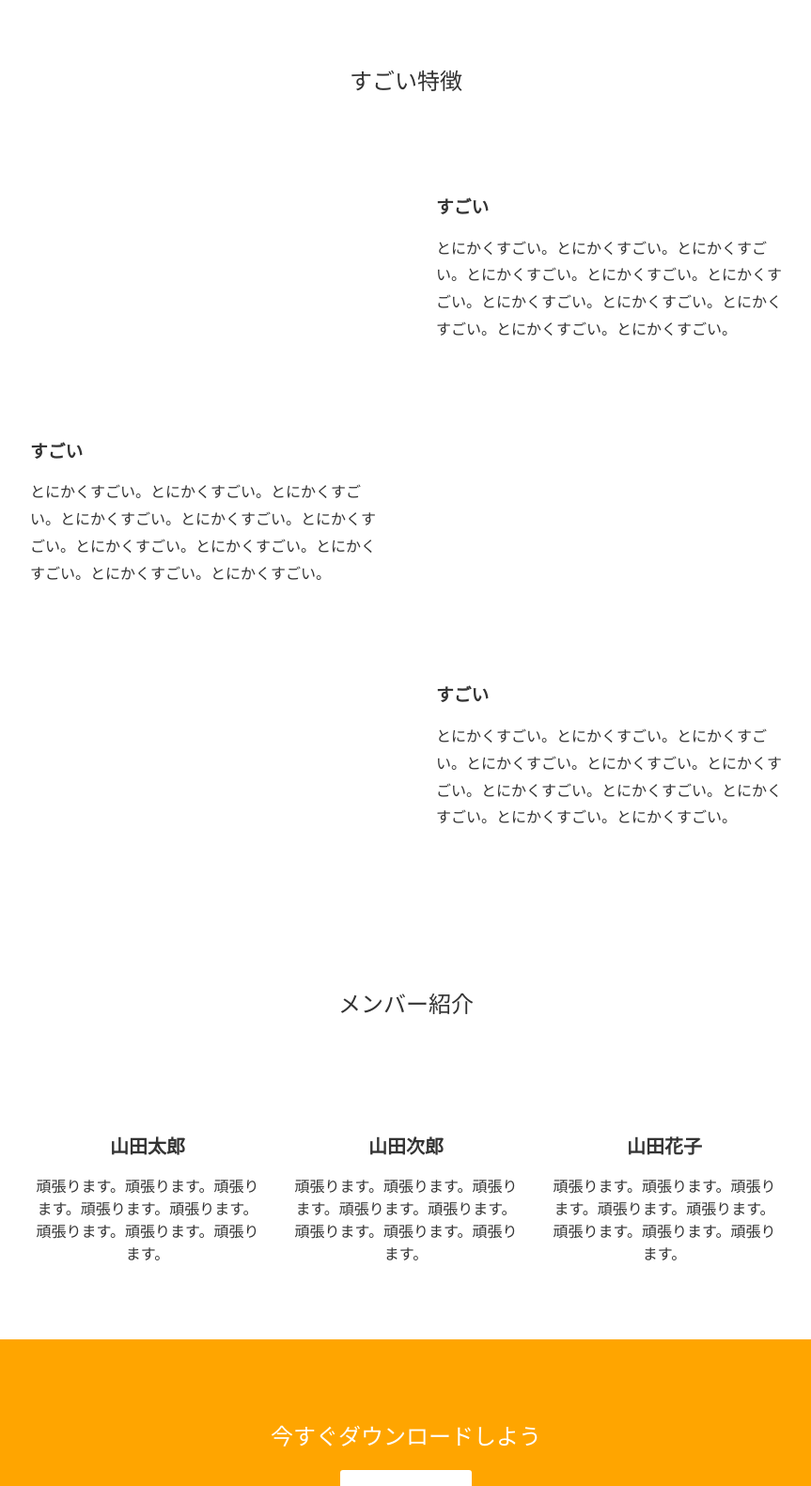
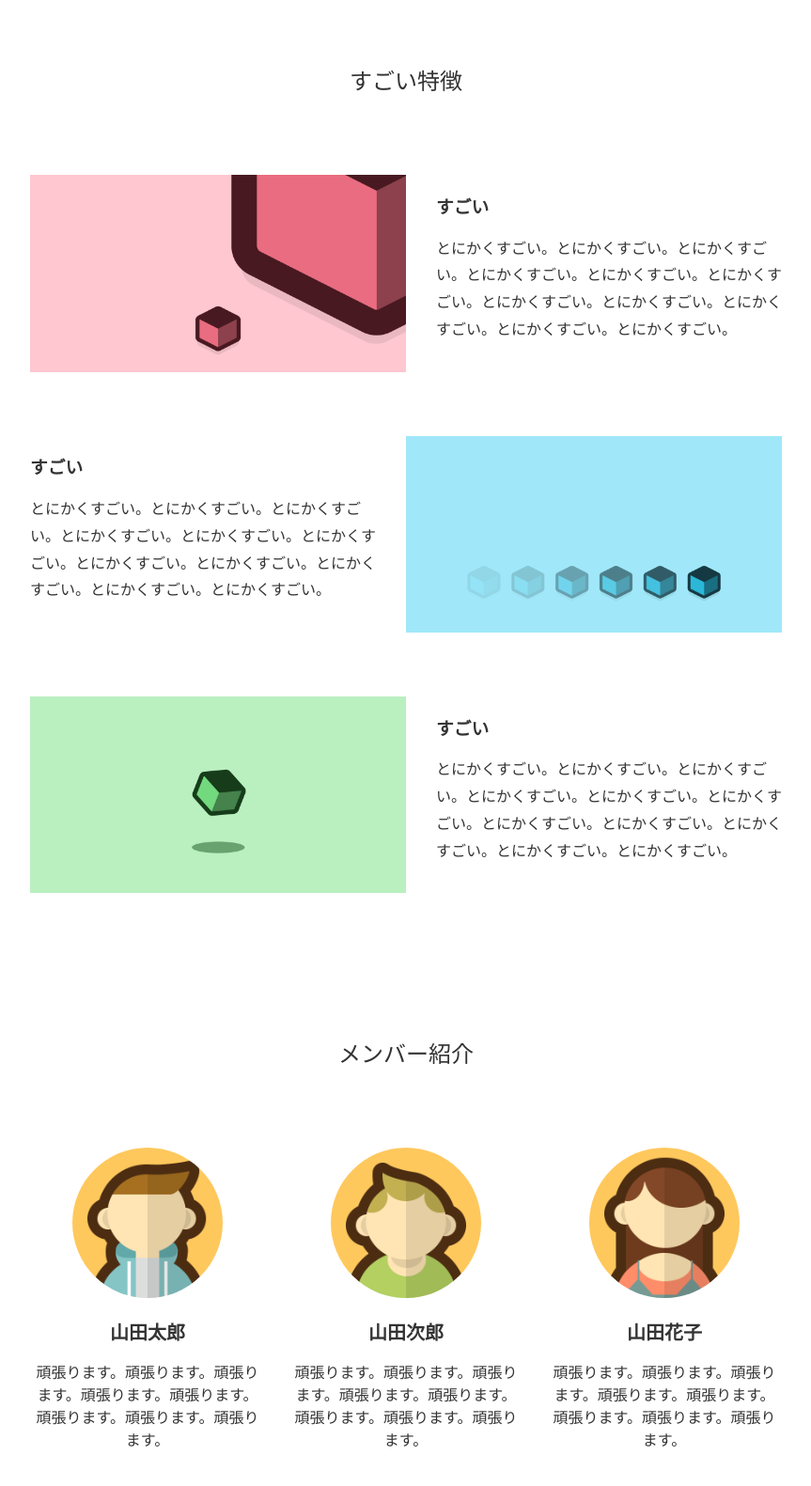
Before and after one commit to toyotakah/dotinstall, a plain HTML site: page index.html in a window 1280 px wide. Shown: the part 402-1983 px from the top of the page at 94% size, without its empty margins (208-1071 px from the left). Drawn offline with Linux system fonts and the light colour scheme; files that its build step writes are made by us from their sources; files whose address does not match are found by name.

Commit message:
maintain index.html

```diff
--- a/index.html
+++ b/index.html
@@ -4,7 +4,7 @@
     <meta charset="UTF-8">
     <meta name="viewport" content="width=device-width, initial-scale=1">
     <title>すごいアプリ</title>
-    <link rel="stylesheet" href="css/styles.css">
+    <link rel="stylesheet" href="styles.css">
     <link rel="icon" href="favicon.ico">
 </head>
 <body>
@@ -28,7 +28,7 @@
 
             <section>
                 <div class="pic">
-                    <img src="img/feature1.png" alt="">
+                    <img src="feature1.png" alt="">
                 </div>
                 <div class="info">
                     <h1>すごい</h1>
@@ -38,7 +38,7 @@
 
             <section>
                 <div class="pic">
-                    <img src="img/feature2.png" alt="">
+                    <img src="feature2.png" alt="">
                 </div>
                 <div class="info">
                     <h1>すごい</h1>
@@ -48,7 +48,7 @@
 
             <section>
                 <div class="pic">
-                    <img src="img/feature3.png" alt="">
+                    <img src="feature3.png" alt="">
                 </div>
                 <div class="info">
                     <h1>すごい</h1>
@@ -62,17 +62,17 @@
         <h1>メンバー紹介</h1>
         <ul>
             <li>
-                <img src="img/member1.png" alt="">
+                <img src="member1.png" alt="">
                 <h2>山田太郎</h2>
                 <p>頑張ります。頑張ります。頑張ります。頑張ります。頑張ります。頑張ります。頑張ります。頑張ります。</p>
             </li>
             <li>
-                <img src="img/member2.png" alt="">
+                <img src="member2.png" alt="">
                 <h2>山田次郎</h2>
                 <p>頑張ります。頑張ります。頑張ります。頑張ります。頑張ります。頑張ります。頑張ります。頑張ります。</p>
             </li>
             <li>
-                <img src="img/member3.png" alt="">
+                <img src="member3.png" alt="">
                 <h2>山田花子</h2>
                 <p>頑張ります。頑張ります。頑張ります。頑張ります。頑張ります。頑張ります。頑張ります。頑張ります。</p>
             </li>
```
